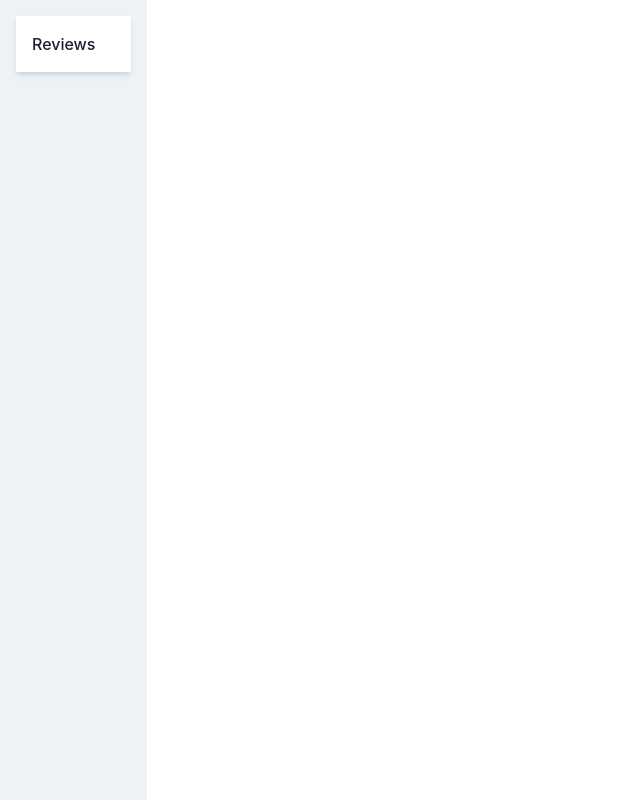
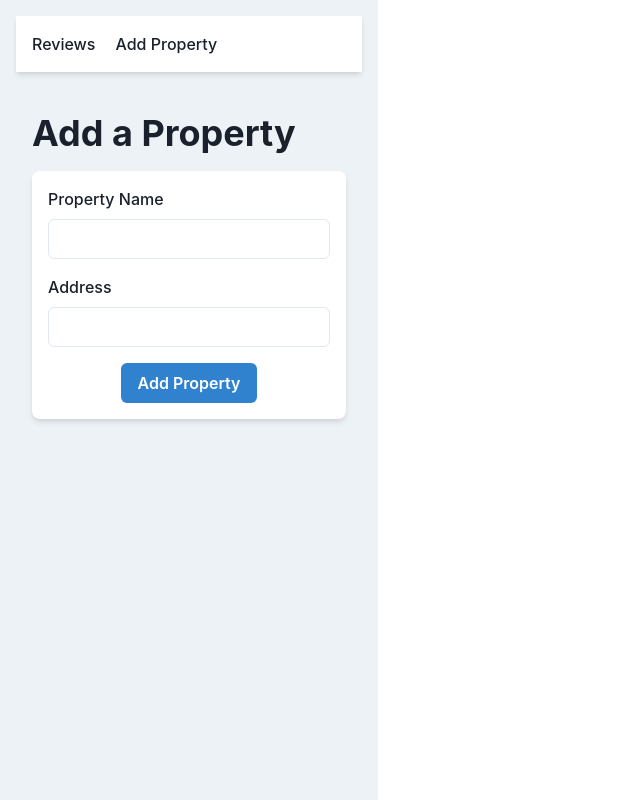
Before and after one commit to gracebw7/307-group-1, a React (Vite) app in the folder packages/react-frontend/: page /add-property in a window 1280 px wide. Before the commit this address had no page. Shown: the whole page, without its empty margins (0-640 px from the left). Built offline with nearby package versions, Linux system fonts and the light colour scheme.

Commit message:
property form

```diff
--- a/packages/react-frontend/src/App.jsx
+++ b/packages/react-frontend/src/App.jsx
@@ -1,6 +1,7 @@
 import { ChakraProvider, Box } from "@chakra-ui/react";
 import { BrowserRouter as Router, Routes, Route, Link } from "react-router-dom";
 import Reviews from "./pages/Reviews";
+import AddProperty from "./pages/AddProperty";  // ✅ Import the new page
 
 function App() {
   return (
@@ -9,10 +10,12 @@ function App() {
         <Box p={4} bg="gray.100" minH="100vh">
           <Box as="nav" bg="white" p={4} mb={6} boxShadow="md">
             <Link to="/reviews" style={{ marginRight: "20px" }}>Reviews</Link>
+            <Link to="/add-property">Add Property</Link>  {/* ✅ New link */}
           </Box>
 
           <Routes>
             <Route path="/reviews" element={<Reviews />} />
+            <Route path="/add-property" element={<AddProperty />} />  {/* ✅ New route */}
           </Routes>
         </Box>
       </Router>
--- /dev/null
+++ b/packages/react-frontend/src/components/PropertyForm.jsx
@@ -0,0 +1,62 @@
+import { useState } from "react";
+import { Box, Button, Input, FormLabel, VStack } from "@chakra-ui/react";
+import PropTypes from "prop-types";
+
+const PropertyForm = ({ onSubmit }) => {
+  const [formData, setFormData] = useState({
+    name: "",
+    address: "",
+  });
+
+  const handleChange = (e) => {
+    setFormData({
+      ...formData,
+      [e.target.name]: e.target.value,
+    });
+  };
+
+  const handleSubmit = (e) => {
+    e.preventDefault();
+    onSubmit(formData);
+  };
+
+  return (
+    <Box p={4} bg="white" borderRadius="lg" boxShadow="md">
+      <form onSubmit={handleSubmit}>
+        <VStack spacing={4}>
+          <Box>
+            <FormLabel>Property Name</FormLabel>
+            <Input
+              type="text"
+              name="name"
+              value={formData.name}
+              onChange={handleChange}
+              required
+            />
+          </Box>
+
+          <Box>
+            <FormLabel>Address</FormLabel>
+            <Input
+              type="text"
+              name="address"
+              value={formData.address}
+              onChange={handleChange}
+              required
+            />
+          </Box>
+
+          <Button type="submit" colorScheme="blue">
+            Add Property
+          </Button>
+        </VStack>
+      </form>
+    </Box>
+  );
+};
+
+PropertyForm.propTypes = {
+  onSubmit: PropTypes.func.isRequired,
+};
+
+export default PropertyForm;
--- /dev/null
+++ b/packages/react-frontend/src/pages/AddProperty.jsx
@@ -0,0 +1,38 @@
+import { useState } from "react";
+import { Box, Heading } from "@chakra-ui/react";
+import PropertyForm from "../components/PropertyForm";
+
+const AddProperty = () => {
+  const [submitted, setSubmitted] = useState(false);
+
+  const handleSubmit = async (formData) => {
+    try {
+      const response = await fetch("http://localhost:8000/properties", {
+        method: "POST",
+        headers: {
+          "Content-Type": "application/json",
+        },
+        body: JSON.stringify(formData),
+      });
+
+      if (!response.ok) throw new Error("Failed to submit property.");
+
+      setSubmitted(true);
+    } catch (error) {
+      console.error("Error submitting property:", error);
+    }
+  };
+
+  return (
+    <Box p={4}>
+      <Heading mb={4}>Add a Property</Heading>
+      {!submitted ? (
+        <PropertyForm onSubmit={handleSubmit} />
+      ) : (
+        <p>Property submitted successfully!</p>
+      )}
+    </Box>
+  );
+};
+
+export default AddProperty;
```
Also changed, not shown: 2 other files (tests, documents, lock files or other folders).
